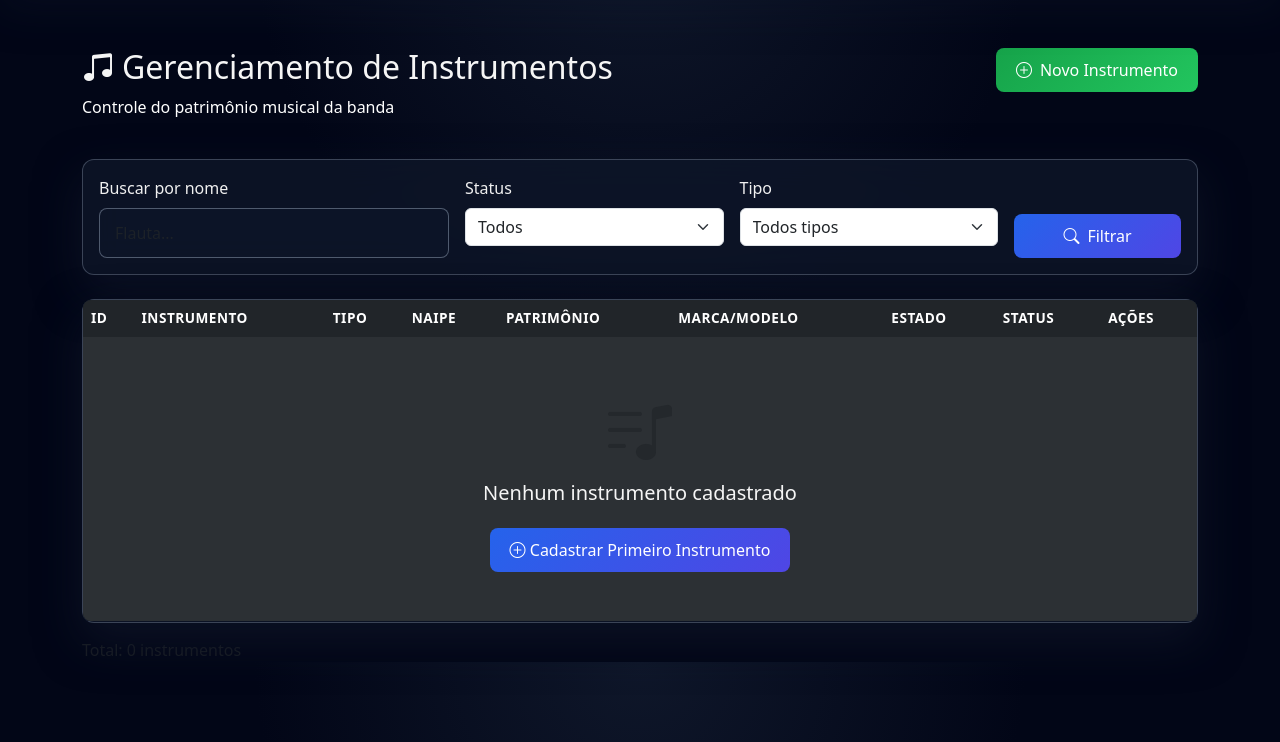
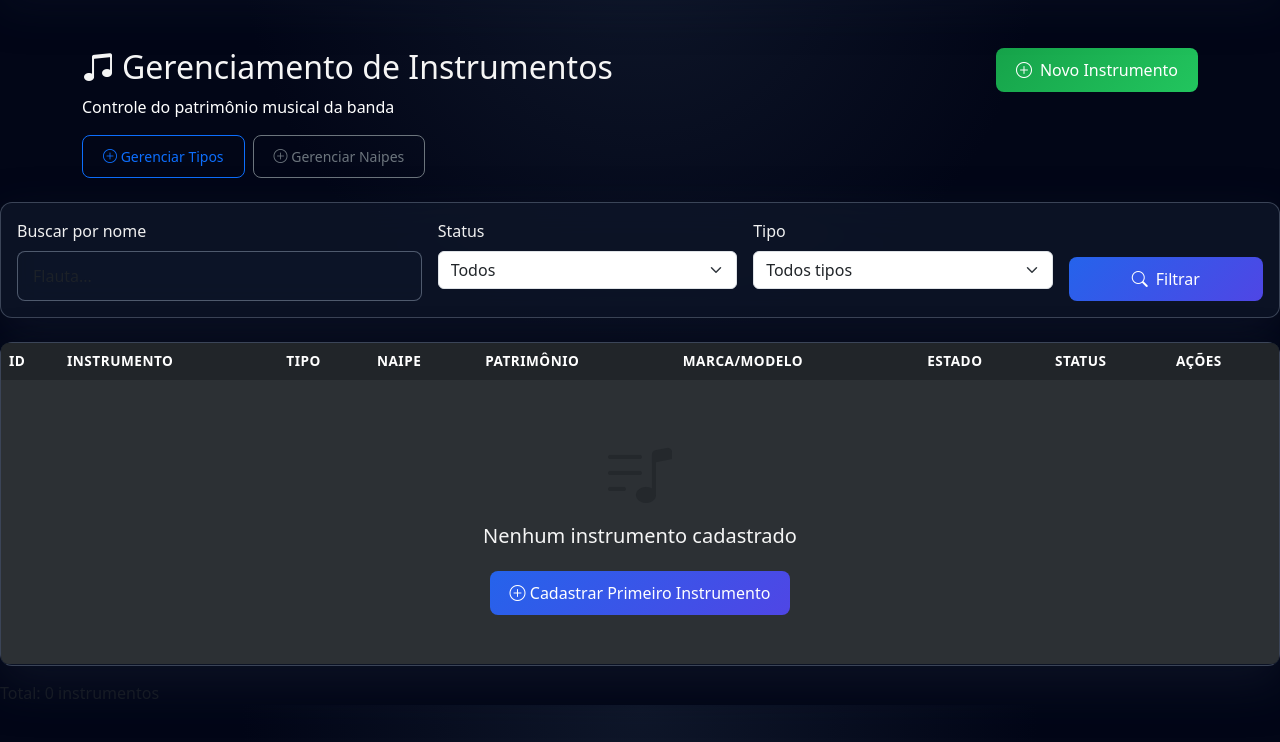
Before and after one commit to Grupo-9-PII/sistemaBMCM, a Flask app: page /admin/instrumentos in a window 1280 px wide. Shown: the part 58-800 px from the top of the page. Run offline with Flask 3, Linux system fonts and the light colour scheme; a user stored in the database is signed in.

Commit message:
Mudança ods Botões Gestão de Tipos e Naipes

```diff
--- a/templates/admin_instrumento_form.html
+++ b/templates/admin_instrumento_form.html
@@ -95,7 +95,7 @@
                 <textarea name="observacoes" class="form-control" rows="3">{{ instrumento.observacoes if instrumento else '' }}</textarea>
               </div>
 
-              <!-- Links úteis -->
+              <!-- Links úteis >
               <div class="col-12">
                 <div class="d-flex gap-2">
                   <a href="{{ url_for('main.listar_tipos') }}" class="btn btn-outline-primary btn-sm">
@@ -105,7 +105,7 @@
                     <i class="bi bi-plus-circle"></i> Gerenciar Naipes
                   </a>
                 </div>
-              </div>
+              </div-->
             </div>
 
             <!-- Botões -->
--- a/templates/admin_instrumentos.html
+++ b/templates/admin_instrumentos.html
@@ -16,6 +16,18 @@
       </a>
       {% endif %}
     </div>
+     <!-- Links úteis -->
+              <div class="col-md-4">
+                <div class="d-flex gap-2">
+                  <a href="{{ url_for('main.listar_tipos') }}" class="btn btn-outline-primary btn-sm">
+                    <i class="bi bi-plus-circle"></i> Gerenciar Tipos
+                  </a>
+                  <a href="{{ url_for('main.listar_naipes') }}" class="btn btn-outline-secondary btn-sm">
+                    <i class="bi bi-plus-circle"></i> Gerenciar Naipes
+                  </a>
+                </div>
+              </div>
+            </div>
   </div>
 
   <!-- Filtros -->
```
